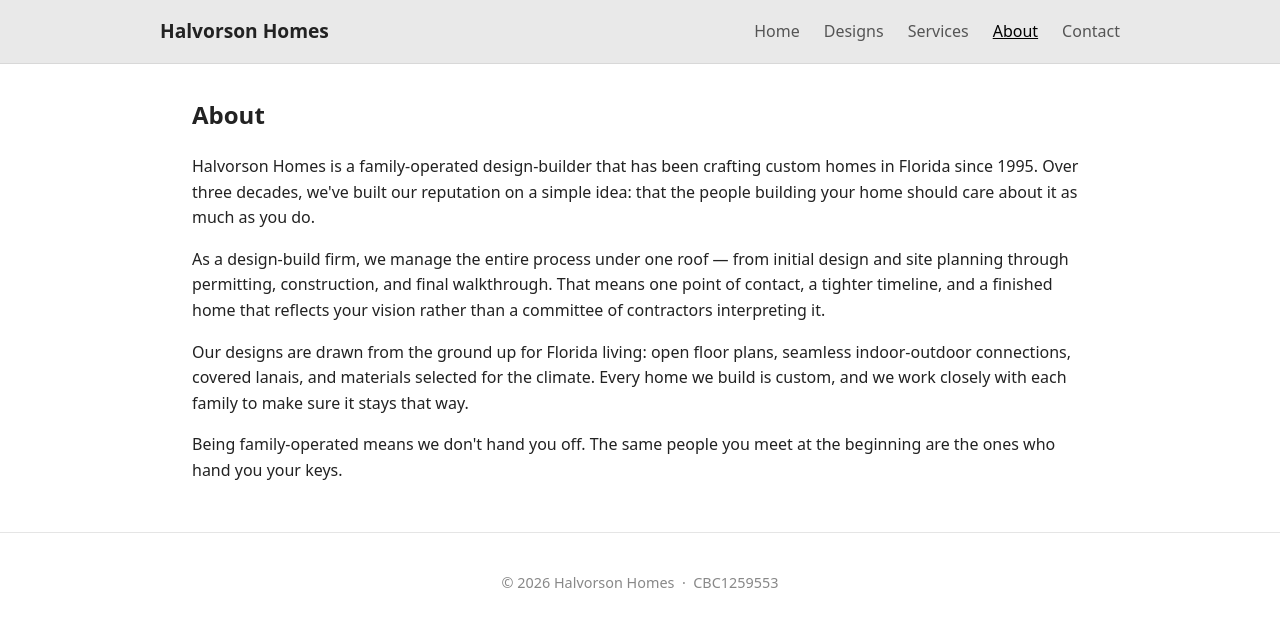
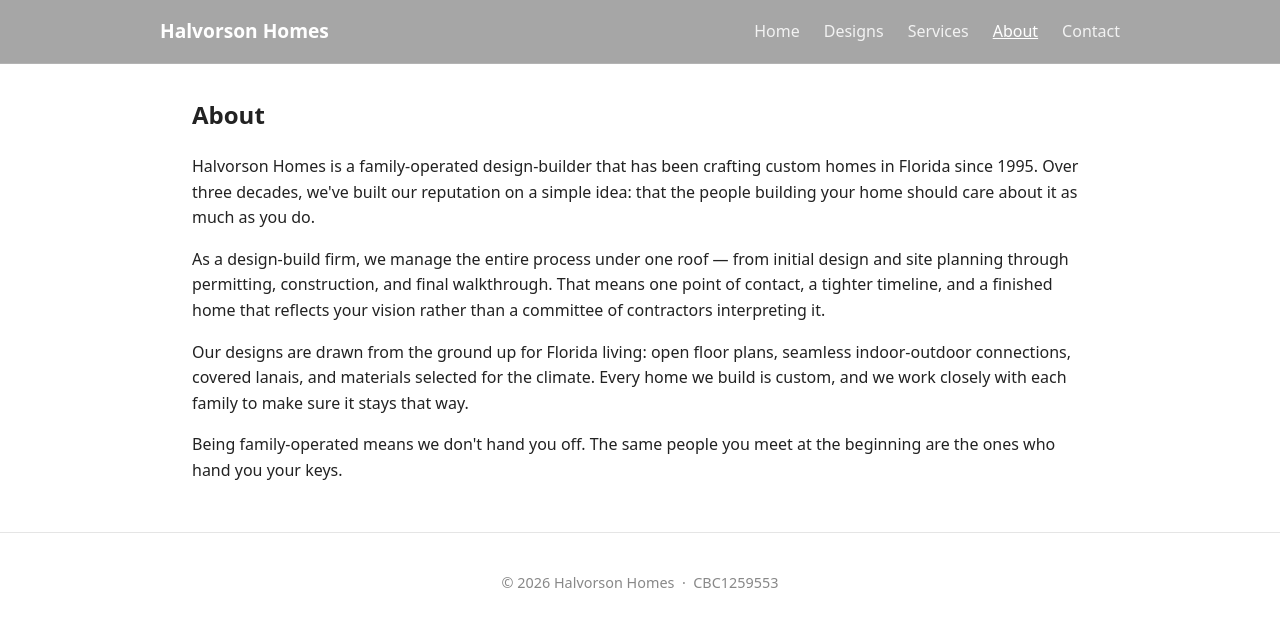
Before and after one commit to halvorsonhomes/halvorsonhomes.com, an Eleventy site: page src/about.md in a window 1280 px wide. Built offline with nearby package versions, Linux system fonts and the light colour scheme; Eleventy itself is replaced by a stand-in of ours; files that its build step writes are made by us from their sources; no server answers; a script that the page names is missing; what js-yaml would draw is missing.

Commit message:
Match nav background to footer: rgba(0,0,0,0.35) with white text
Co-Authored-By: Claude Sonnet 4.6 <noreply@anthropic.com>

```diff
--- a/src/css/style.css
+++ b/src/css/style.css
@@ -14,9 +14,9 @@ body {
   position: sticky;
   top: 0;
   z-index: 20;
-  border-bottom: 1px solid rgba(200, 200, 200, 0.5);
+  border-bottom: 1px solid rgba(255, 255, 255, 0.15);
   padding: 1rem 2rem;
-  background: rgba(221, 221, 221, 0.65);
+  background: rgba(0, 0, 0, 0.35);
   backdrop-filter: blur(8px);
   -webkit-backdrop-filter: blur(8px);
 }
@@ -33,7 +33,7 @@ body {
   font-weight: 700;
   font-size: 1.2rem;
   text-decoration: none;
-  color: inherit;
+  color: #fff;
 }
 
 .nav-links {
@@ -46,12 +46,12 @@ body {
 
 .nav-links a {
   text-decoration: none;
-  color: #555;
+  color: rgba(255, 255, 255, 0.85);
 }
 
 .nav-links a:hover,
 .nav-links a[aria-current="page"] {
-  color: #000;
+  color: #fff;
   text-decoration: underline;
 }
 
@@ -634,8 +634,8 @@ body.has-hero .main {
 }
 
 .site-header--transparent.is-scrolled {
-  background: rgba(221, 221, 221, 0.65);
-  border-bottom: 1px solid rgba(200, 200, 200, 0.5);
+  background: rgba(0, 0, 0, 0.35);
+  border-bottom: 1px solid rgba(255, 255, 255, 0.15);
   backdrop-filter: blur(8px);
   -webkit-backdrop-filter: blur(8px);
 }
```
